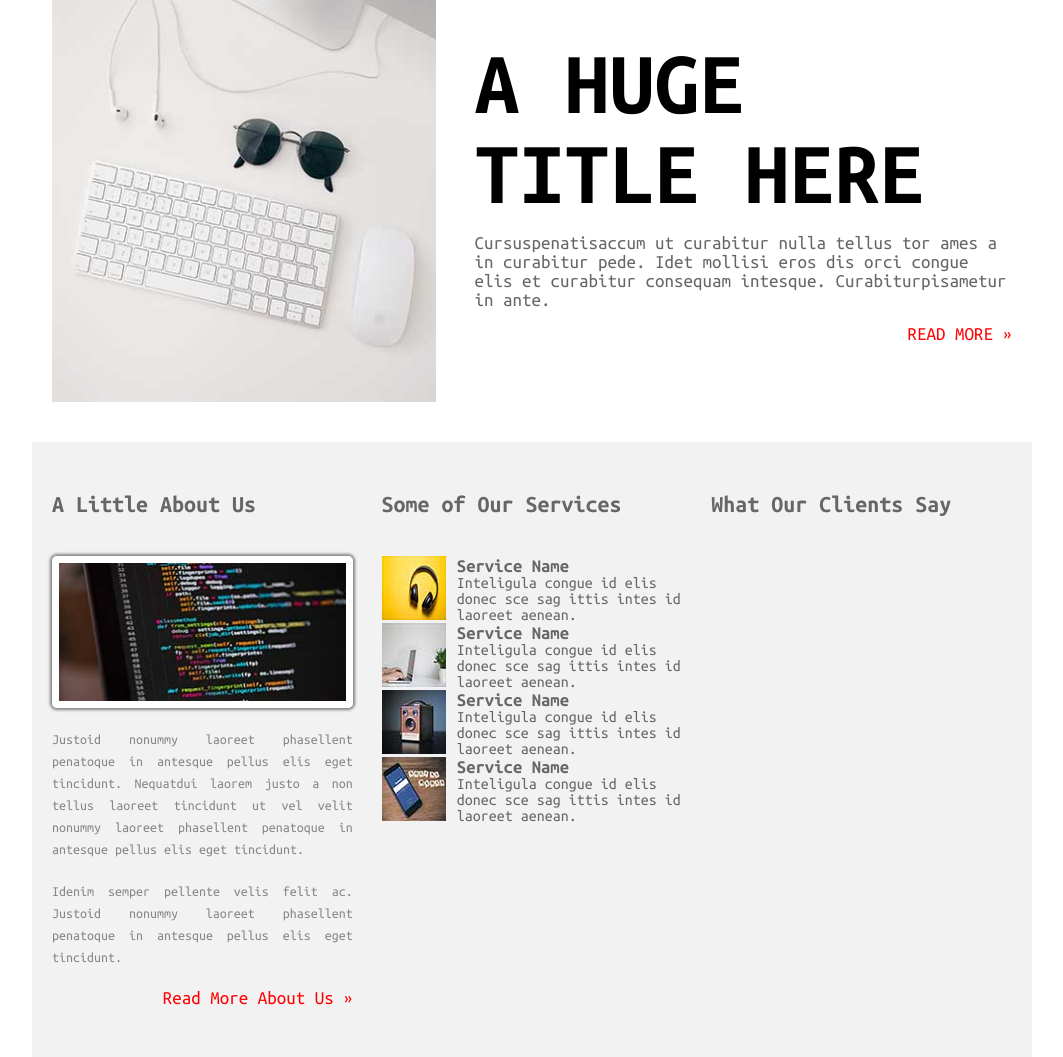
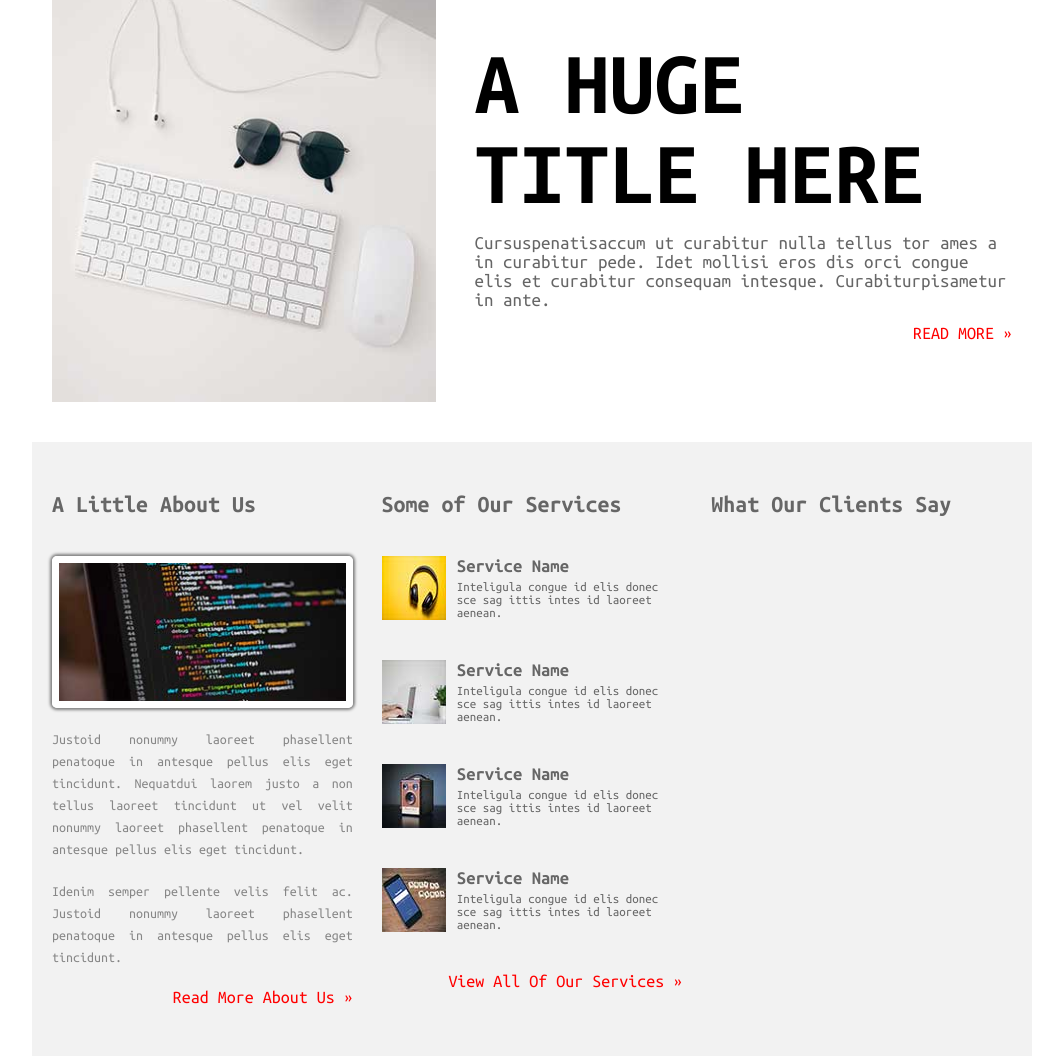
Before and after one commit to moinsoft/Systematic, a plain HTML site: page index.html in a window 1280 px wide. Shown: the part 820-1877 px from the top of the page, without its empty margins (108-1171 px from the left). Drawn offline with Linux system fonts and the light colour scheme.

Commit message:
Service Area Added

```diff
--- a/css/style.css
+++ b/css/style.css
@@ -41,7 +41,7 @@ img {
 .read__more__link{
   text-decoration: none;
   color: red;
-  font-size: 19px;
+  font-size: 18px;
 }
 
 .flex{
@@ -479,6 +479,7 @@ Work Area
 
 .single__service{
   justify-content: space-between;
+  margin-bottom: 40px;
 }
 
 .service__img{
@@ -489,5 +490,10 @@ Work Area
   width: 75%;
 }
 
+.service__text p{
+  font-size: 13px;
+  margin-top: 5px;
+}
+
 
 .testimonial__area{}
--- a/index.html
+++ b/index.html
@@ -382,6 +382,8 @@
 
           </div>
 
+          <a class="read__more__link float__right" href="">View All Of Our Services &#xbb;</a>
+
         </div>
 
 
```
